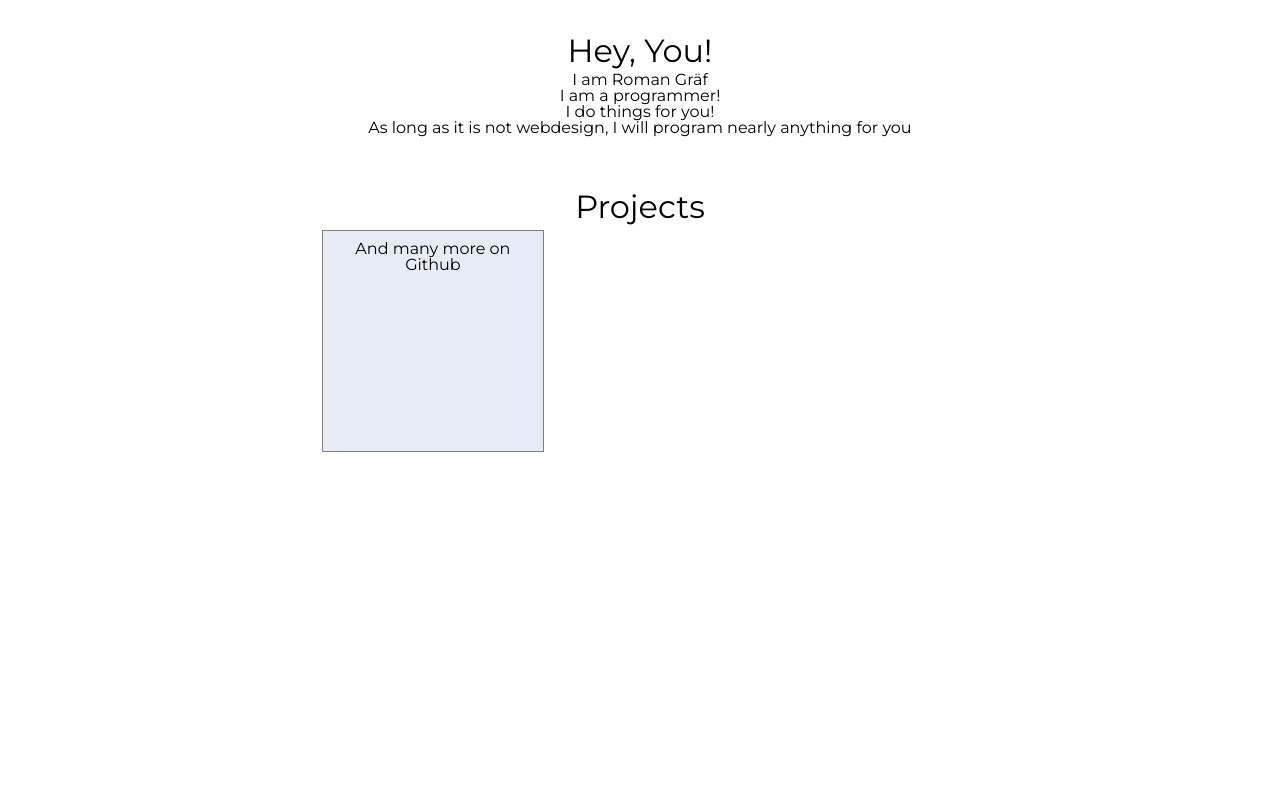
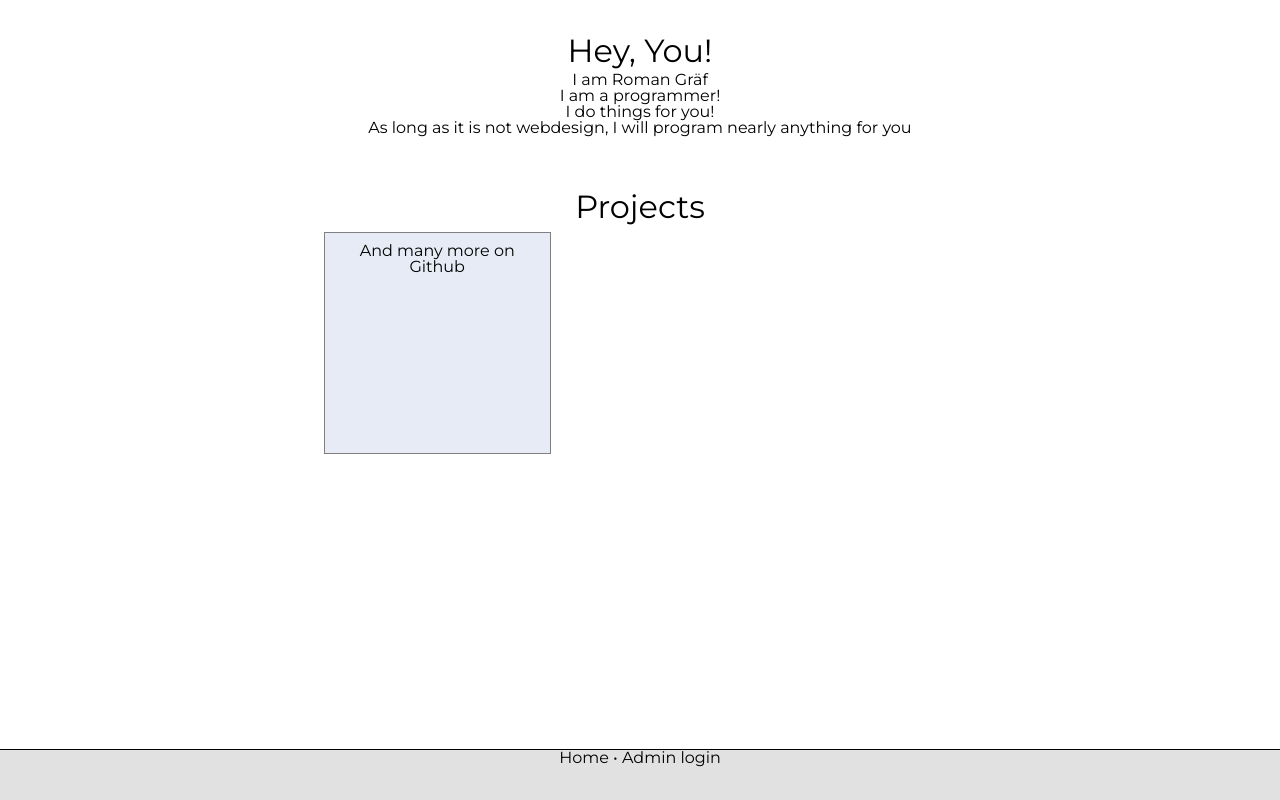
Before and after one commit to nea89o/my-website, a Python web app: template templates/index.html in a window 1280 px wide. Run offline with Jinja, Linux system fonts and the light colour scheme; the template is opened without the code that fills it, so the values that code supplies are empty.

Commit message:
Enhanced editing and a bnit of more admin links.

```diff
--- a/static/.gallery.scss
+++ b/static/.gallery.scss
@@ -11,7 +11,7 @@
   padding: 10px;
   width: 32%;
   min-height: 200px;
-  margin: 0.8%;
+  margin: 0.6%;
   border: gray 1px solid;
 }
 
--- a/static/.popup.scss
+++ b/static/.popup.scss
@@ -3,7 +3,7 @@
   animation-duration: 6s;
   animation-iteration-count: 1;
   position: fixed;
-  bottom: 10px;
+  bottom: 60px;
   text-align: center;
   animation-fill-mode: forwards;
 }
--- a/static/edit.js
+++ b/static/edit.js
@@ -1,6 +1,6 @@
 function save_changes() {
     let summary = $("#summary").val();
-    let description = $("#description").text();
+    let description = $("#description").val();
     let link = $("#link").val();
     let name = $("#name").val();
     $.ajax({
--- a/static/main.css
+++ b/static/main.css
@@ -69,7 +69,7 @@ table {
   padding: 10px;
   width: 32%;
   min-height: 200px;
-  margin: 0.8%;
+  margin: 0.6%;
   border: gray 1px solid; }
 
 .gallery-element:hover {
@@ -89,7 +89,7 @@ table {
   animation-duration: 6s;
   animation-iteration-count: 1;
   position: fixed;
-  bottom: 10px;
+  bottom: 60px;
   text-align: center;
   animation-fill-mode: forwards; }
 
@@ -121,4 +121,20 @@ a {
   color: inherit;
   text-decoration: inherit; }
 
+.footer {
+  border-top: 1px black solid;
+  bottom: 0;
+  position: fixed;
+  text-align: center;
+  height: 50px;
+  width: 100%;
+  margin: 0;
+  background: #e2e1e1; }
+
+body {
+  padding-bottom: 50px; }
+
+b {
+  font-weight: 500; }
+
 /*# sourceMappingURL=main.css.map */
--- a/static/main.scss
+++ b/static/main.scss
@@ -28,3 +28,22 @@ a {
   color: inherit;
   text-decoration: inherit;
 }
+
+.footer {
+  border-top: 1px black solid;
+  bottom: 0;
+  position: fixed;
+  text-align: center;
+  height: 50px;
+  width: 100%;
+  margin: 0;
+  background: #e2e1e1;
+}
+
+body {
+  padding-bottom: 50px;
+}
+
+b {
+  font-weight: 500;
+}
--- a/templates/base.html
+++ b/templates/base.html
@@ -16,5 +16,19 @@
         No content found. THIS IS AN ERROR
     {% endblock %}
 </div>
+<div class="footer">
+    <a href="/">Home</a>
+    &bullet;
+    {% if admin %}
+        <a href="{{ url_for('logout') }}">Admin logout</a>
+        &bullet;
+        <a href="{{ url_for('new_project_form') }}">New Project</a>
+        {% block admin_footer %}{% endblock %}
+    {% else %}
+        <a href="{{ url_for('login') }}">Admin login</a>
+    {% endif %}
+    {% block footer %}
+    {% endblock %}
+</div>
 </body>
 </html>
--- a/templates/edit_project.html
+++ b/templates/edit_project.html
@@ -7,3 +7,6 @@
     </p>
     <script src="{{ url_for('static', filename="edit.js") }}"></script>
 {% endblock %}
+{% block footer %}
+    &bullet; <a href="{{ url_for('projects', project_name=project.id) }}">Back to project</a>
+{% endblock %}
--- a/templates/gallery.html
+++ b/templates/gallery.html
@@ -1,13 +1,14 @@
 <div class="gallery">
     {% for project in projects %}
-        <a href="{{ url_for("projects", project_name=project.id) }}">
-            <div class="gallery-element">
+        <a class="gallery-element" href="{{ url_for("projects", project_name=project.id) }}">
+            <div>
+                <b>{{ project.name }}</b><br/>
                 {{ project.summary }}
             </div>
         </a>
     {% endfor %}
-    <a href="https://github.com/romangraef">
-        <div class="gallery-element">
+    <a class="gallery-element" href="https://github.com/romangraef">
+        <div>
             And many more on Github
         </div>
     </a>
--- a/templates/login.html
+++ b/templates/login.html
@@ -8,7 +8,7 @@
         </p>
         <p>
             <label for="pass">Password</label>
-            <input id="pass" name="pass" placeholder="Password">
+            <input id="pass" name="pass" type="password" placeholder="Password">
         </p>
         <p>
             <input type="submit" value="Login">
--- a/templates/new.html
+++ b/templates/new.html
@@ -2,6 +2,7 @@
 {% block body %}
     <form id="form" action="{{ url_for('new_project') }}" method="post">
         {% set id_disabled = False %}
+        {% set project = empty_project   %}
         {% include "project_fields.html" %}
         <input type="submit" value="Create">
     </form>
--- a/templates/project.html
+++ b/templates/project.html
@@ -2,5 +2,10 @@
 {% block body %}
     <h1>{{ project.name }}</h1>
     <p>{{ project.description }}</p>
+    <p class="spacer"></p>
     <p><a href="{{ project.link }}">Link</a></p>
 {% endblock %}
+{% block admin_footer %}
+    &bullet; <a href="{{ url_for('edit_project', project_name=project.id) }}">Edit</a>
+    &bullet; <a href="{{ url_for('delete_project', project_name=project.id) }}" style="color:red;">Delete</a>
+{% endblock %}
--- a/templates/project_fields.html
+++ b/templates/project_fields.html
@@ -1,4 +1,3 @@
-{% set project = empty_project %}
 <p>
     <label for="id">Id</label><input name="id" id="id" value="{{ project.id }}"
         {% if id_disabled %}
```
Also changed, not shown: app.py (+16 -1 lines), templates/delete.html (added, +12 -0 lines), 1 other file.
